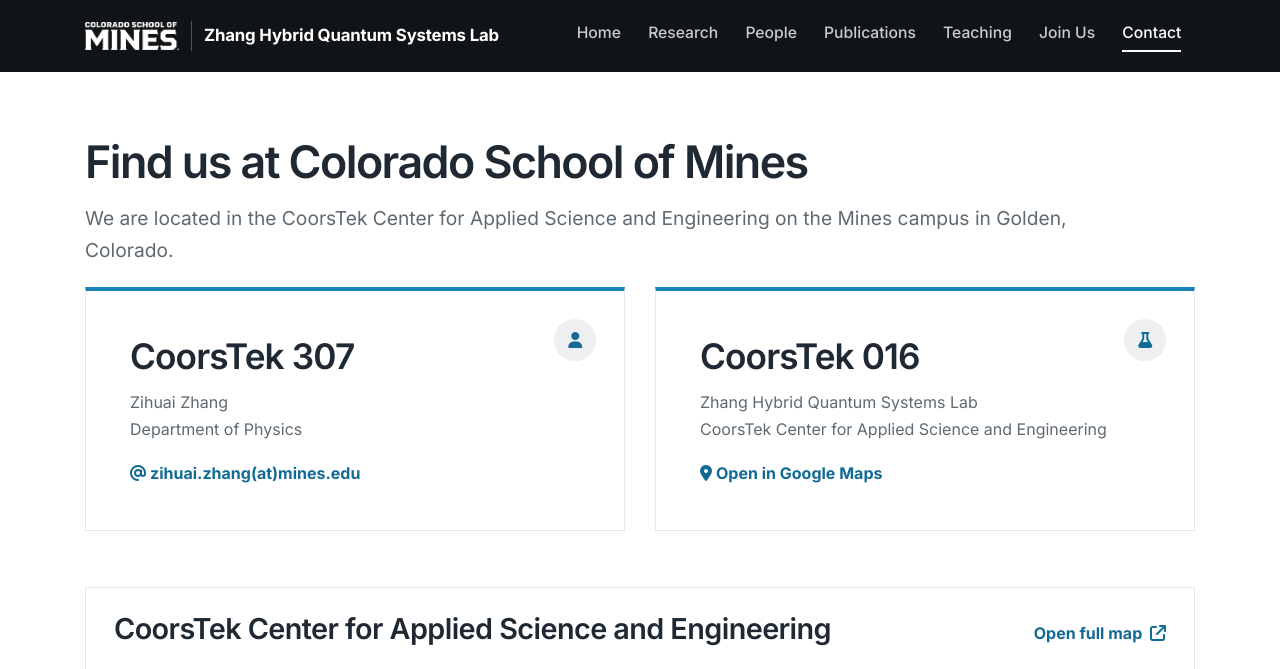
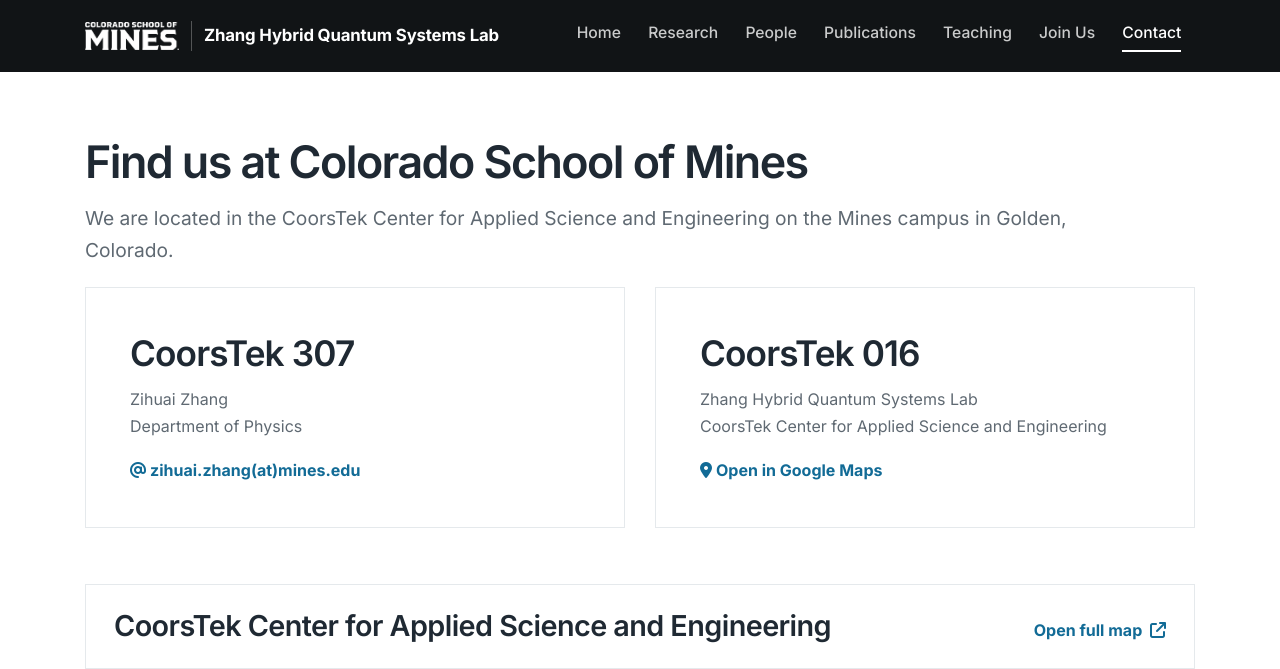
Before and after one commit to zihuaiz/zihuaiz.github.io, a Jekyll site: the page built from contact.html, in a window 1280 px wide and 1400 px high. Shown: the top 669 px of the window. Built offline with Jekyll 4.4.1, drawn with Linux system fonts in a browser that asks for light colours; nearby versions of some CDN libraries; a style sheet for code colours, icons or effects is not loaded; grey boxes are pictures that could not be loaded.

Commit message:
Simplify contact location cards

```diff
--- a/_layouts/default.html
+++ b/_layouts/default.html
@@ -28,7 +28,7 @@
     <link rel="preconnect" href="https://fonts.gstatic.com" crossorigin>
     <link href="https://fonts.googleapis.com/css2?family=Inter:wght@400;500;600;700&family=Source+Code+Pro:wght@400;600&display=swap" rel="stylesheet">
     <link rel="stylesheet" href="https://cdn.jsdelivr.net/npm/katex@0.16.11/dist/katex.min.css" integrity="sha384-nB0miv6/jRmo5UMMR1wu3Gz6NLsoTkbqJghGIsx//Rlm+ZU03BU6SQNC66uf4l5+" crossorigin="anonymous">
-    <link rel="stylesheet" href="{{ '/assets/css/global.css' | relative_url }}?v=20260919-clean-headings">
+    <link rel="stylesheet" href="{{ '/assets/css/global.css' | relative_url }}?v=20260919-contact-cards">
 </head>
 <body class="bg-light{% if page.body_class %} {{ page.body_class }}{% endif %}" {{ page.body_attr }}>
     {% include navbar.html %}
--- a/assets/css/global.css
+++ b/assets/css/global.css
@@ -1543,21 +1543,7 @@
   position: relative;
   padding: clamp(1.75rem, 4vw, 2.75rem);
   border: 1px solid var(--lab-line);
-  border-top: 4px solid var(--lab-gold);
   background: var(--lab-white);
-}
-
-.location-icon {
-  position: absolute;
-  top: 1.75rem;
-  right: 1.75rem;
-  display: grid;
-  place-items: center;
-  width: 2.6rem;
-  height: 2.6rem;
-  border-radius: 50%;
-  background: rgba(18, 38, 58, 0.07);
-  color: var(--lab-blue);
 }
 
 .location-card h2,
--- a/contact.html
+++ b/contact.html
@@ -14,7 +14,6 @@
   <div class="row contact-location-grid">
     <div class="col-md-6 mb-4">
       <section class="location-card h-100">
-        <div class="location-icon" aria-hidden="true"><i class="fas fa-user"></i></div>
         <h2>CoorsTek 307</h2>
         <p>Zihuai Zhang<br>Department of Physics</p>
         <a href="mailto:{{ site.data.profile.email | encode_email }}"><i class="fas fa-at mr-1"></i>{{ site.data.profile.email | replace: '@', '(at)' }}</a>
@@ -22,7 +21,6 @@
     </div>
     <div class="col-md-6 mb-4">
       <section class="location-card h-100">
-        <div class="location-icon" aria-hidden="true"><i class="fas fa-flask"></i></div>
         <h2>CoorsTek 016</h2>
         <p>Zhang Hybrid Quantum Systems Lab<br>CoorsTek Center for Applied Science and Engineering</p>
         <a target="_blank" rel="noopener noreferrer" href="https://www.google.com/maps/search/?api=1&amp;query=CoorsTek+Center+for+Applied+Science+and+Engineering+Golden+Colorado"><i class="fas fa-location-dot mr-1"></i>Open in Google Maps</a>
```
